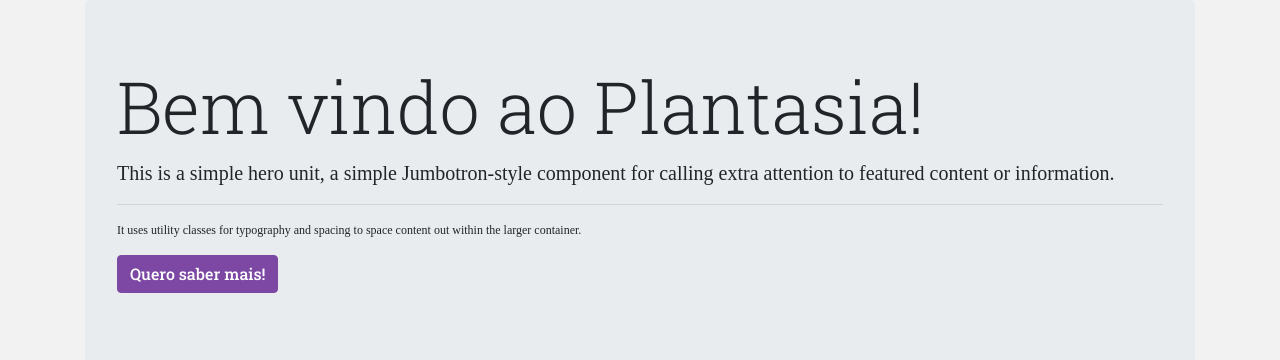
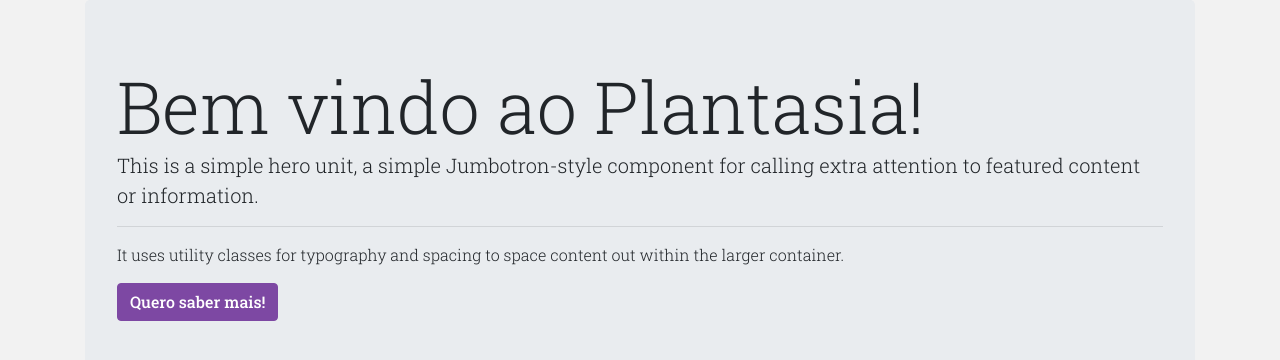
Before and after one commit to Plantasia/frontend, a Next.js app: page / in a window 1280 px wide. Shown: the top 360 px of the page. Built offline with nearby package versions, Linux system fonts and the light colour scheme.

Commit message:
refactoring and fix font-face import

```diff
--- a/src/styles/GlobalStyle.ts
+++ b/src/styles/GlobalStyle.ts
@@ -1,6 +1,6 @@
-import { createGlobalStyle } from "styled-components"
+import { createGlobalStyle, css } from "styled-components"
 
-export default createGlobalStyle`
+const loadFonts = css`
   @font-face {
     font-family: "Roboto Slab";
     src: url("/assets/fonts/RobotoSlab-Light.ttf");
@@ -12,7 +12,7 @@ export default createGlobalStyle`
   @font-face {
     font-family: "Roboto Slab";
     src: url("/assets/fonts/RobotoSlab-Medium.ttf");
-    font-style: light;
+    font-style: regular;
     font-weight: 500;
     font-display: swap;
   }
@@ -20,42 +20,38 @@ export default createGlobalStyle`
   @font-face {
     font-family: "Roboto Slab";
     src: url("/assets/fonts/RobotoSlab-ExtraBold.ttf");
-    font-style: light;
+    font-style: bold;
     font-weight: 800;
     font-display: swap;
   }
+`
 
+export default createGlobalStyle`
+  ${loadFonts}
   * {
     margin: 0 ;
     padding: 0 ;
     outline:0;
     box-sizing: border-box;
+    font-family: "Roboto Slab";
+    font-weight: 300;
   }
 
-  body{
+  body {
     background-color: #f2f2f2;
     -webkit-font-smoothing:antialiased;
+    & ::-webkit-scrollbar{
+     display:none;
+    }
   }
 
-  body::-webkit-scrollbar{
-    display:none;
-  }
-
-  body,button, input {
-    font-size:14px;
-    font-family: "Roboto Slab", sans-serif;
-    font-weight:normal;
-  }
-
-  h3 {
-    font-family: "Roboto Slab", sans-serif;
-    font-weight: 500;
-  }
-
-  p{
-    font-size:12px;
-    font-weight:normal;
-    font-family: Fira Code;
+  h1,
+  h2,
+  h3,
+  h4,
+  h5,
+  h6 {
+    margin: 0;
   }
 
 `
```
